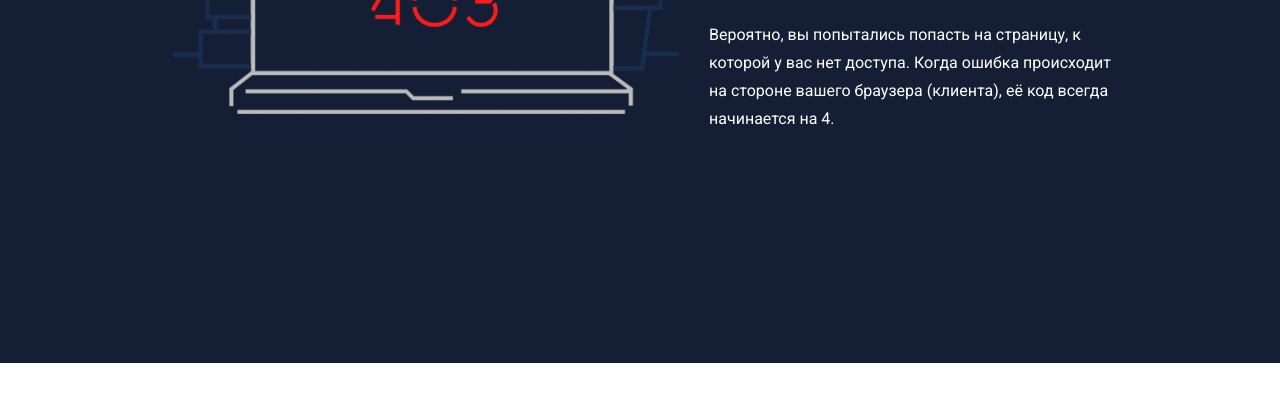
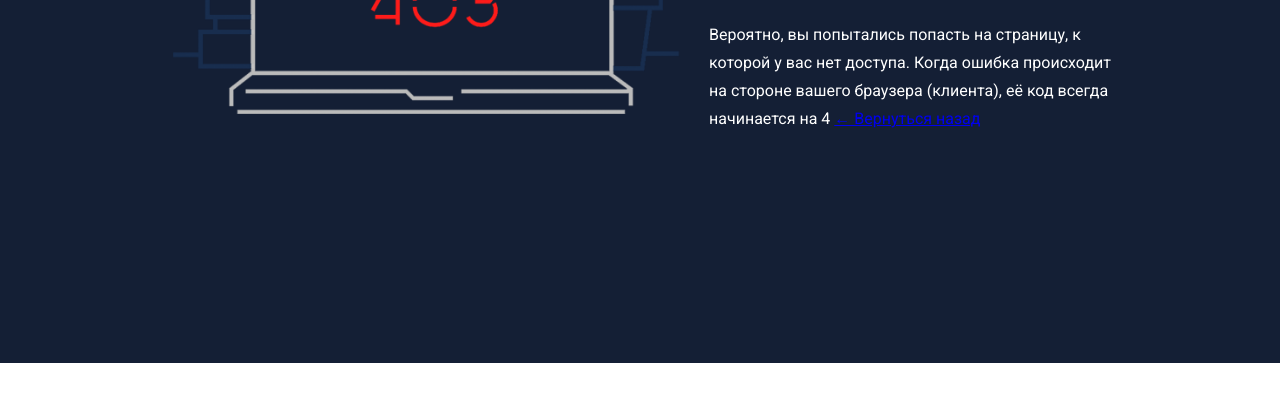
Before and after one commit to iScreAmn/ReCap, a plain HTML site: page error.html in a window 1280 px wide. Shown: the part 407-800 px from the top of the page. Drawn offline with Linux system fonts and the light colour scheme.

Commit message:
previous page button

```diff
--- a/error.html
+++ b/error.html
@@ -31,7 +31,7 @@
                 <div class="hero__info">
                     <p class="hero__position">Очень жаль :(</p>
                     <h1 class="hero__title">Нет доступа к этой странице</h1>
-                    <p class="hero__subtitle">Вероятно, вы попытались попасть на страницу, к которой у вас нет доступа. Когда ошибка происходит на стороне вашего браузера (клиента), её код всегда начинается на 4.</p>
+                    <p class="hero__subtitle">Вероятно, вы попытались попасть на страницу, к которой у вас нет доступа. Когда ошибка происходит на стороне вашего браузера (клиента), её код всегда начинается на 4 <a class="error__back-link" href="./index.html">&larr; Вернуться назад</a></p>
                     <!-- <a class="hero__link" href="#">Бесплатная консультация </a> -->
                 </div>
 
```
